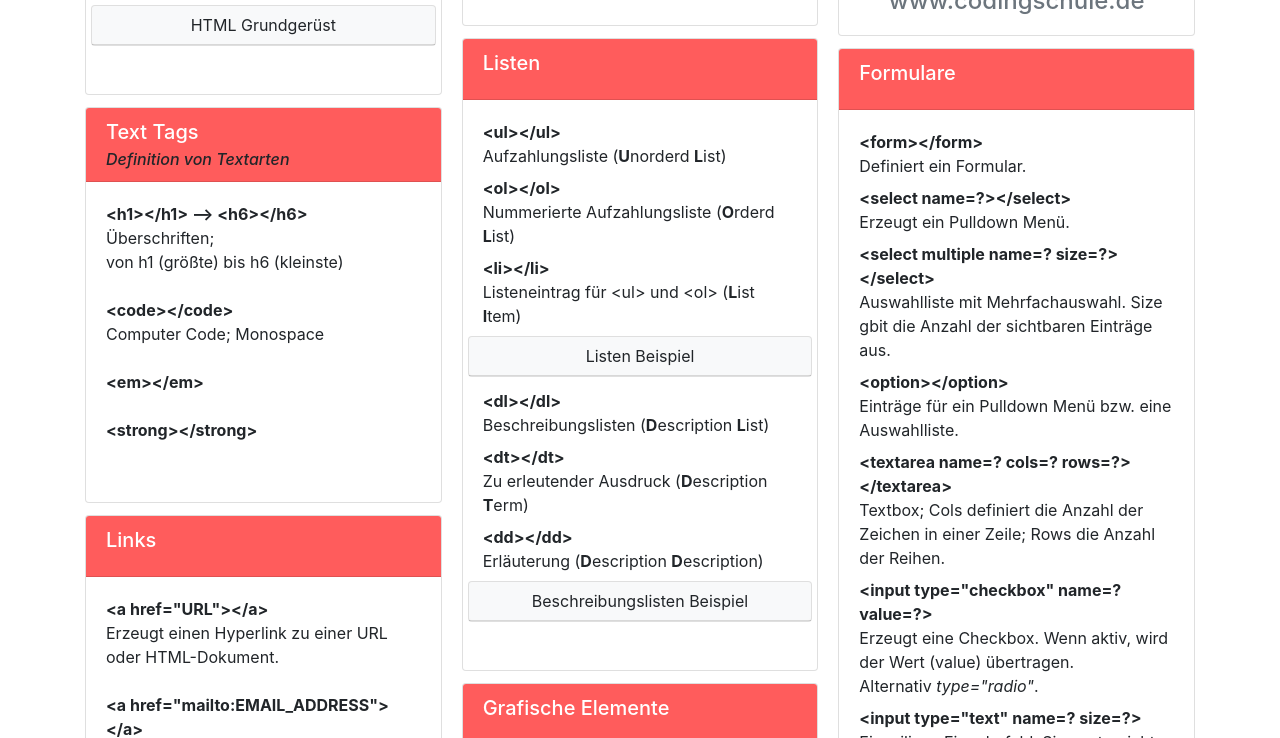
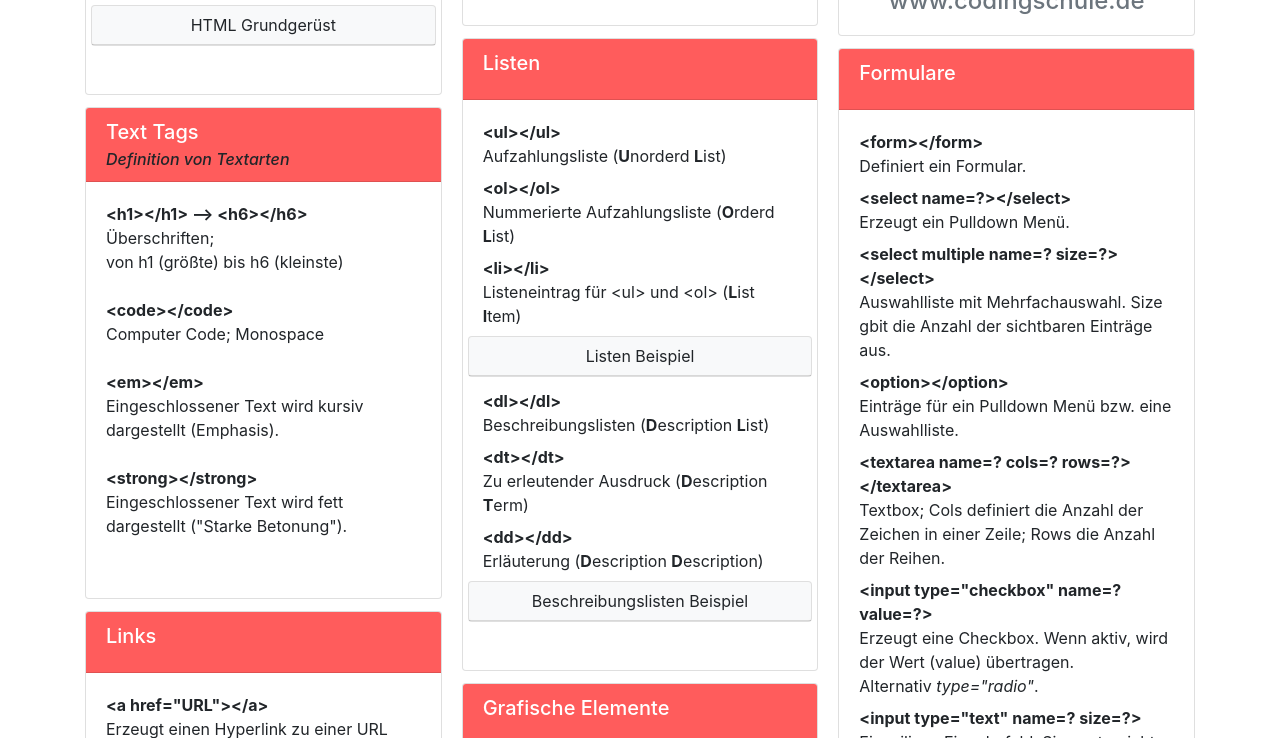
Before and after one commit to Codingschule/codingschule.github.io, a plain HTML site: page web.html in a window 1280 px wide. Shown: the part 469-1207 px from the top of the page. Drawn offline with nearby package versions, Linux system fonts and the light colour scheme.

Commit message:
em and strong description

```diff
--- a/web.html
+++ b/web.html
@@ -77,11 +77,11 @@
                         </dd>
                         <dt class="col-sm-12">&lt;em&gt;&lt;/em&gt;</dt>
                         <dd class="col-sm-12">
-                            <p></p>
+                            <p>Eingeschlossener Text wird kursiv dargestellt (Emphasis).</p>
                         </dd>
                         <dt class="col-sm-12">&lt;strong&gt;&lt;/strong&gt;</dt>
                         <dd class="col-sm-12">
-                            <p></p>
+                            <p>Eingeschlossener Text wird fett dargestellt ("Starke Betonung").</p>
                         </dd>
                       </dl>
                 </div>
```
